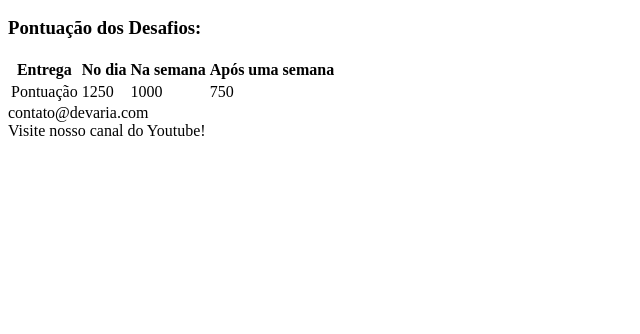
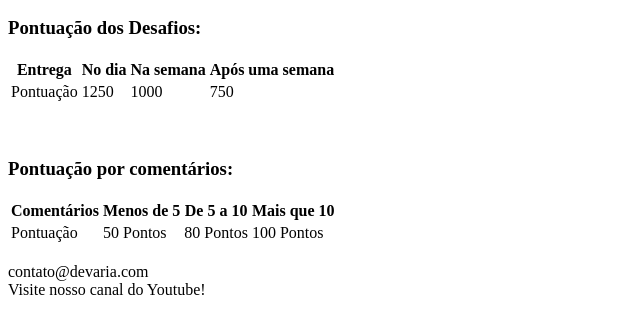
Before and after one commit to DJehSantana/Devaria_Html, a plain HTML site: page DevStars.html in a window 1280 px wide. Shown: the part 198-532 px from the top of the page, without its empty margins (0-640 px from the left). Drawn offline with Linux system fonts and the light colour scheme.

Commit message:
Criação da segunda tabela

```diff
--- a/DevStars.html
+++ b/DevStars.html
@@ -38,6 +38,26 @@
                     </tbody>
                 </table>
             </section>
+            <br>
+            <br>
+            <section>
+                <h3>Pontuação por comentários:</h3>
+                <table>
+                    <thead>
+                        <th>Comentários</th>
+                        <th>Menos de 5</th>
+                        <th>De 5 a 10</th>
+                        <th>Mais que 10</th>
+                    </thead>
+                    <tbody>
+                        <td>Pontuação</td>
+                        <td>50 Pontos</td>
+                        <td>80 Pontos</td>
+                        <td>100 Pontos</td>
+                    </tbody>
+                </table>
+            </section>
+            <br>
         </main>
 
         <footer>
```
